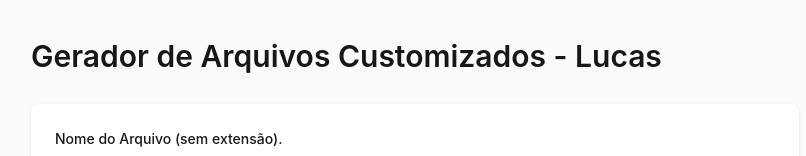
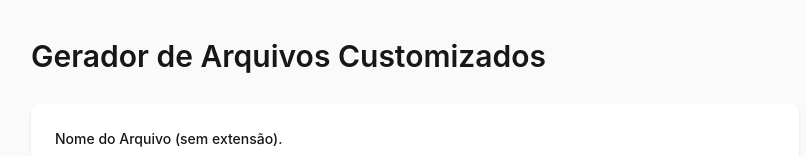
Before and after one commit to lucasantanas/pipeline-testes-cypress, a website: page index.html in a window 1280 px wide. Shown: the top 156 px of the page, without its empty margins (225-1031 px from the left). Drawn offline with nearby package versions, Linux system fonts and the light colour scheme.

Commit message:
Update index.html

```diff
--- a/index.html
+++ b/index.html
@@ -271,7 +271,7 @@
     </style>
 </head>
 <body>
-    <h1>Gerador de Arquivos Customizados - Lucas</h1>
+    <h1>Gerador de Arquivos Customizados</h1>
 
     <div class="card">
         <div class="form-group">
```
